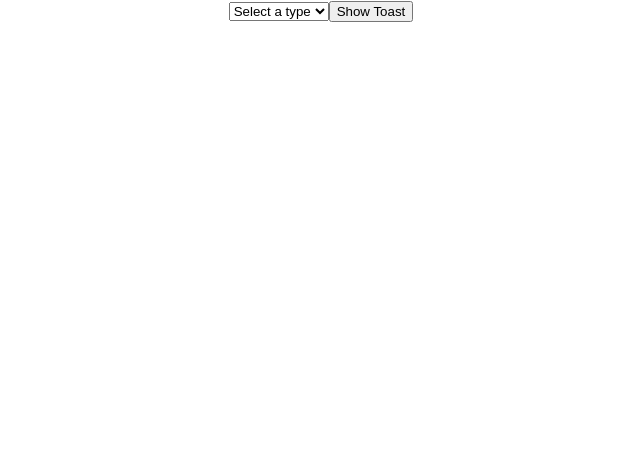
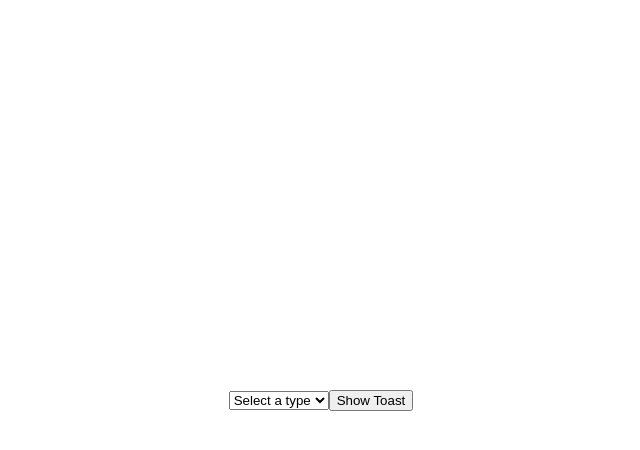
Before and after one commit to claeusdev/react-flash-message, a React (Create React App) app: page / in a window 1280 px wide. Shown: the top 450 px of the page, without its empty margins (319-959 px from the left). Built offline with nearby package versions, Linux system fonts and the light colour scheme.

Commit message:
remove something

```diff
--- a/src/App.scss
+++ b/src/App.scss
@@ -9,6 +9,10 @@
 }
 .App {
   text-align: center;
+  display: flex;
+  align-items: center;
+  height: 100vh;
+  justify-content: center;
 }
 
 .toast {
```
